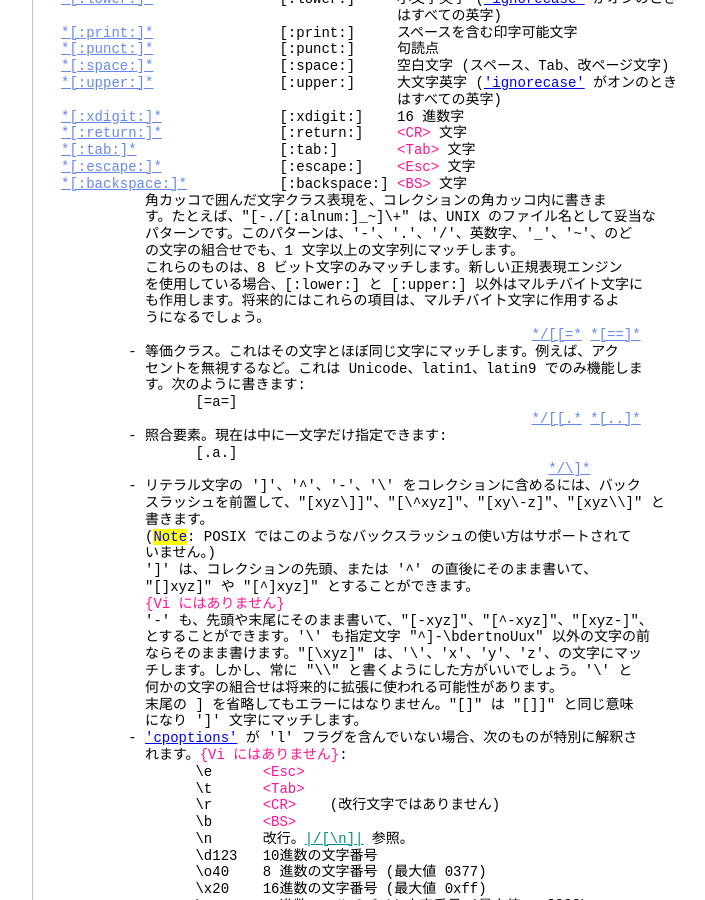
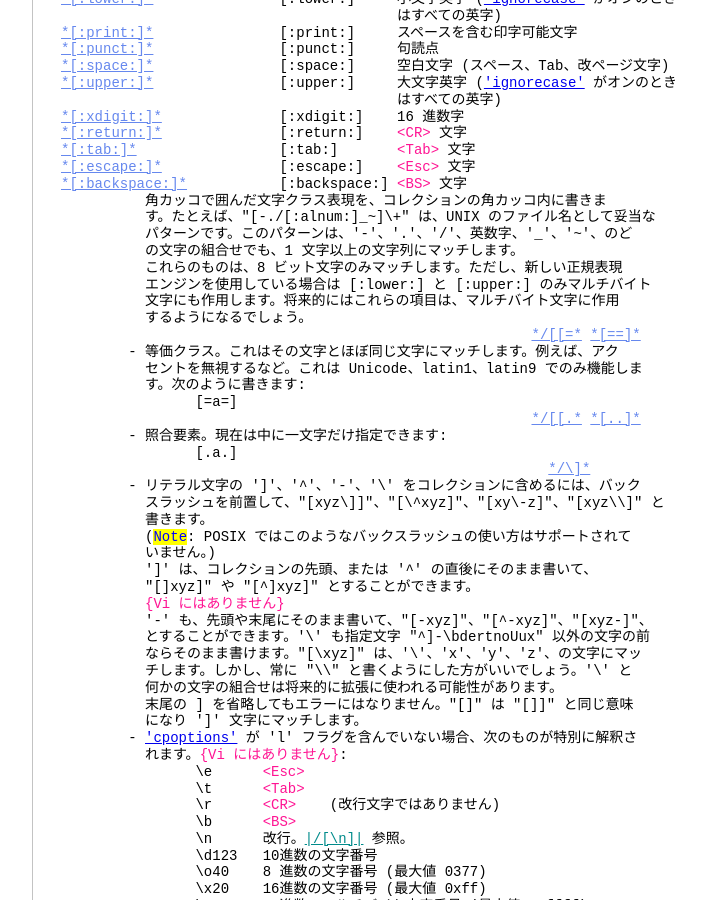
Before and after one commit to vim-jp/vimdoc-ja, a Jekyll site: the page built from pattern.html, in a window 1280 px wide and 900 px high, scrolled down 18248 px. Shown: the whole window, without its empty margins (340-1045 px from the left). Built offline with Jekyll 4.4.1, drawn with Linux system fonts in a browser that asks for light colours; nearby versions of some CDN libraries; comment, search, counter and statistics services are not loaded.

Commit message:
Generated by Travis JOB 47.1
https://travis-ci.org/vim-jp/vimdoc-ja-working/builds/118985512

```diff
--- a/pattern.html
+++ b/pattern.html
@@ -1091,10 +1091,10 @@ x&nbsp;&nbsp;&nbsp;&nbsp;&nbsp;&nbsp; 特別な意味のない文字は、その
 &nbsp;&nbsp;&nbsp;&nbsp;&nbsp;&nbsp;&nbsp;&nbsp;&nbsp;&nbsp;す。たとえば、&quot;[-./[:alnum:]_~]\+&quot; は、UNIX のファイル名として妥当な<br>
 &nbsp;&nbsp;&nbsp;&nbsp;&nbsp;&nbsp;&nbsp;&nbsp;&nbsp;&nbsp;パターンです。このパターンは、'-'、'.'、'/'、英数字、'_'、'~'、のど<br>
 &nbsp;&nbsp;&nbsp;&nbsp;&nbsp;&nbsp;&nbsp;&nbsp;&nbsp;&nbsp;の文字の組合せでも、1 文字以上の文字列にマッチします。<br>
-&nbsp;&nbsp;&nbsp;&nbsp;&nbsp;&nbsp;&nbsp;&nbsp;&nbsp;&nbsp;これらのものは、8 ビット文字のみマッチします。新しい正規表現エンジン<br>
-&nbsp;&nbsp;&nbsp;&nbsp;&nbsp;&nbsp;&nbsp;&nbsp;&nbsp;&nbsp;を使用している場合、[:lower:] と [:upper:] 以外はマルチバイト文字に<br>
-&nbsp;&nbsp;&nbsp;&nbsp;&nbsp;&nbsp;&nbsp;&nbsp;&nbsp;&nbsp;も作用します。将来的にはこれらの項目は、マルチバイト文字に作用するよ<br>
-&nbsp;&nbsp;&nbsp;&nbsp;&nbsp;&nbsp;&nbsp;&nbsp;&nbsp;&nbsp;うになるでしょう。<br>
+&nbsp;&nbsp;&nbsp;&nbsp;&nbsp;&nbsp;&nbsp;&nbsp;&nbsp;&nbsp;これらのものは、8 ビット文字のみマッチします。ただし、新しい正規表現<br>
+&nbsp;&nbsp;&nbsp;&nbsp;&nbsp;&nbsp;&nbsp;&nbsp;&nbsp;&nbsp;エンジンを使用している場合は [:lower:] と [:upper:] のみマルチバイト<br>
+&nbsp;&nbsp;&nbsp;&nbsp;&nbsp;&nbsp;&nbsp;&nbsp;&nbsp;&nbsp;文字にも作用します。将来的にはこれらの項目は、マルチバイト文字に作用<br>
+&nbsp;&nbsp;&nbsp;&nbsp;&nbsp;&nbsp;&nbsp;&nbsp;&nbsp;&nbsp;するようになるでしょう。<br>
 &nbsp;&nbsp;&nbsp;&nbsp;&nbsp;&nbsp;&nbsp;&nbsp;&nbsp;&nbsp;&nbsp;&nbsp;&nbsp;&nbsp;&nbsp;&nbsp;&nbsp;&nbsp;&nbsp;&nbsp;&nbsp;&nbsp;&nbsp;&nbsp;&nbsp;&nbsp;&nbsp;&nbsp;&nbsp;&nbsp;&nbsp;&nbsp;&nbsp;&nbsp;&nbsp;&nbsp;&nbsp;&nbsp;&nbsp;&nbsp;&nbsp;&nbsp;&nbsp;&nbsp;&nbsp;&nbsp;&nbsp;&nbsp;&nbsp;&nbsp;&nbsp;&nbsp;&nbsp;&nbsp;&nbsp;&nbsp;<a class="Constant" href="pattern.html#/[[=" name="/[[=">*/[[=*</a>&nbsp;<a class="Constant" href="pattern.html#[==]" name="[==]">*[==]*</a><br>
 &nbsp;&nbsp;&nbsp;&nbsp;&nbsp;&nbsp;&nbsp;&nbsp;- 等価クラス。これはその文字とほぼ同じ文字にマッチします。例えば、アク<br>
 &nbsp;&nbsp;&nbsp;&nbsp;&nbsp;&nbsp;&nbsp;&nbsp;&nbsp;&nbsp;セントを無視するなど。これは Unicode、latin1、latin9 でのみ機能しま<br>
```
